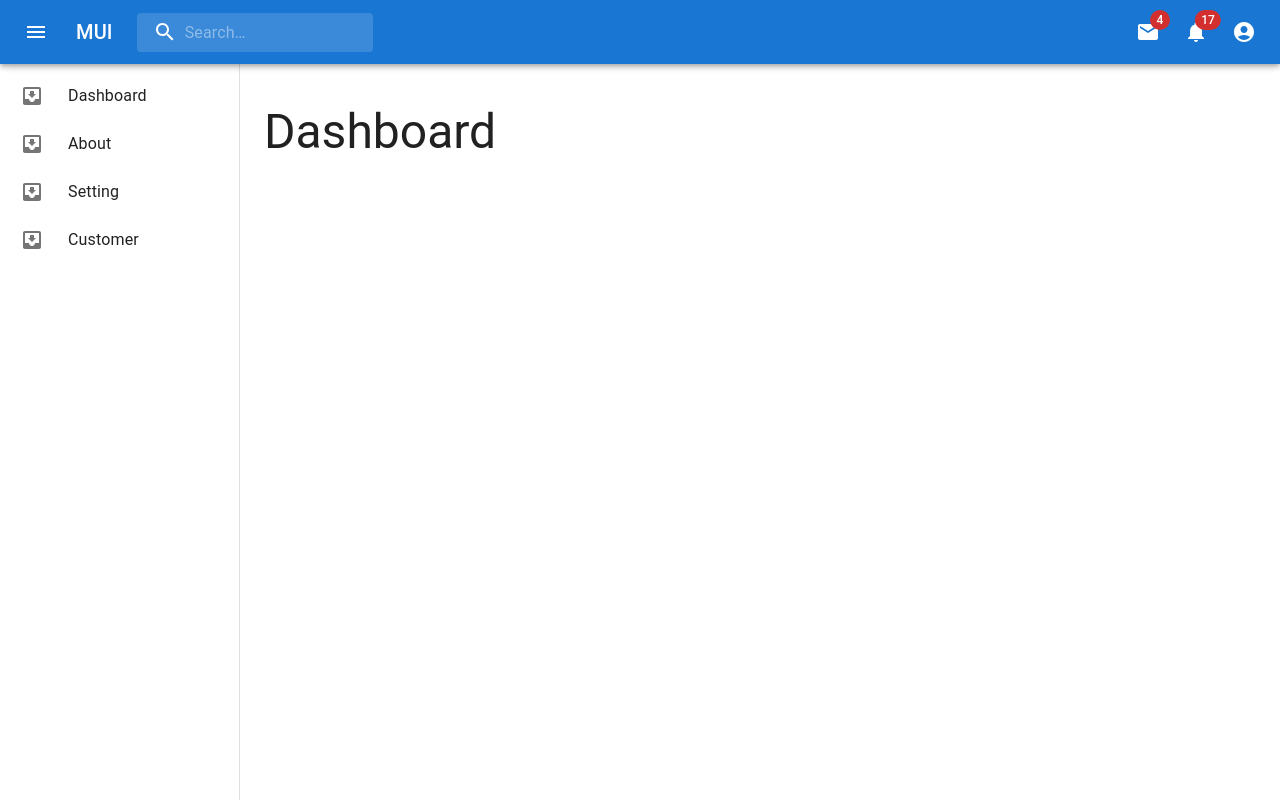
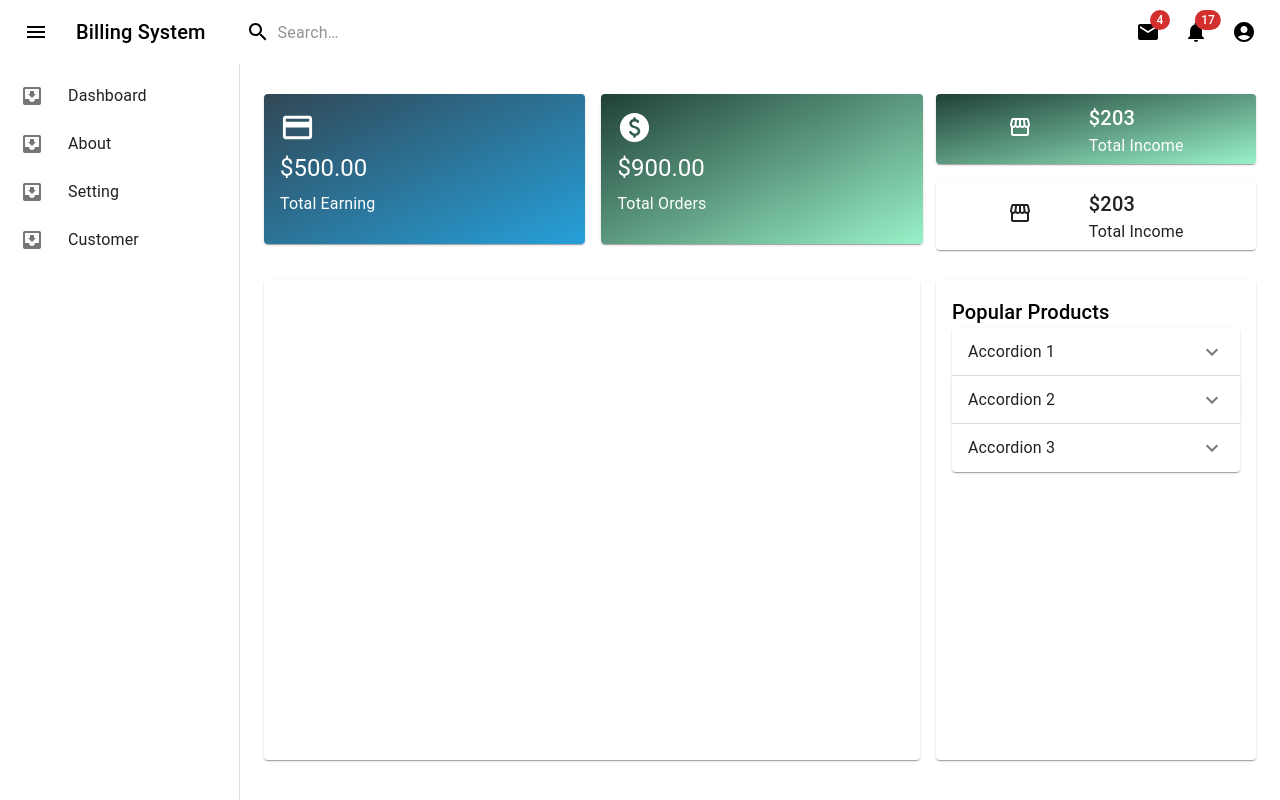
Before and after one commit to Pavithrank02/billing-system, a React (Create React App) app: page /dashboard in a window 1280 px wide. Built offline with nearby package versions, Linux system fonts and the light colour scheme.

Commit message:
accordian and content added

```diff
--- /dev/null
+++ b/src/components/Accordion.jsx
@@ -0,0 +1,58 @@
+import * as React from 'react';
+import Accordion from '@mui/material/Accordion';
+import AccordionSummary from '@mui/material/AccordionSummary';
+import AccordionDetails from '@mui/material/AccordionDetails';
+import Typography from '@mui/material/Typography';
+import ExpandMoreIcon from '@mui/icons-material/ExpandMore';
+
+export default function AccordionC() {
+  return (
+    <div>
+      <Accordion>
+        <AccordionSummary
+          expandIcon={<ExpandMoreIcon />}
+          aria-controls="panel1a-content"
+          id="panel1a-header"
+        >
+          <Typography>Accordion 1</Typography>
+        </AccordionSummary>
+        <AccordionDetails>
+          <Typography>
+            Lorem ipsum dolor sit amet, consectetur adipiscing elit. Suspendisse
+            malesuada lacus ex, sit amet blandit leo lobortis eget.
+          </Typography>
+        </AccordionDetails>
+      </Accordion>
+      <Accordion>
+        <AccordionSummary
+          expandIcon={<ExpandMoreIcon />}
+          aria-controls="panel2a-content"
+          id="panel2a-header"
+        >
+          <Typography>Accordion 2</Typography>
+        </AccordionSummary>
+        <AccordionDetails>
+          <Typography>
+            Lorem ipsum dolor sit amet, consectetur adipiscing elit. Suspendisse
+            malesuada lacus ex, sit amet blandit leo lobortis eget.
+          </Typography>
+        </AccordionDetails>
+      </Accordion>
+      <Accordion>
+        <AccordionSummary
+          expandIcon={<ExpandMoreIcon />}
+          aria-controls="panel2a-content"
+          id="panel2a-header"
+        >
+          <Typography>Accordion 3</Typography>
+        </AccordionSummary>
+        <AccordionDetails>
+          <Typography>
+            Lorem ipsum dolor sit amet, consectetur adipiscing elit. Suspendisse
+            malesuada lacus ex, sit amet blandit leo lobortis eget.
+          </Typography>
+        </AccordionDetails>
+      </Accordion>
+    </div>
+  );
+}
--- a/src/components/Header.jsx
+++ b/src/components/Header.jsx
@@ -162,8 +162,8 @@ export default function Header() {
   );
 
   return (
-    <Box sx={{ flexGrow: 1 }} marginBottom={8}>
-      <AppBar position="fixed">
+    <Box sx={{ flexGrow: 1 }}>
+      <AppBar position="fixed" elevation={0} sx={{backgroundColor: '#ffffff', color: 'black'}}>
         <Toolbar>
           <IconButton
             size="large"
@@ -181,7 +181,7 @@ export default function Header() {
             component="div"
             sx={{ display: { xs: 'none', sm: 'block' } }}
           >
-            MUI
+            Billing System
           </Typography>
           <Search>
             <SearchIconWrapper>
--- /dev/null
+++ b/src/pages/Dash.css
@@ -0,0 +1,3 @@
+.icon{
+  color: rgb(255, 255, 255);
+}
--- a/src/pages/Dashboard.jsx
+++ b/src/pages/Dashboard.jsx
@@ -1,19 +1,119 @@
 import React from 'react'
-import { Box, Grid, Typography } from '@mui/material'
+import { Box, Grid, Stack, Typography } from '@mui/material'
+import StorefrontIcon from '@mui/icons-material/Storefront';
+import PaymentIcon from '@mui/icons-material/Payment';
+import PaidRoundedIcon from '@mui/icons-material/PaidRounded';
+import CardContent from '@mui/material/CardContent';
 import SideNav from '../components/SideNav'
 import Header from '../components/Header'
+import Card from '@mui/material/Card';
+import './Dash.css'
+import AccordionC from '../components/Accordion';
+
 
 export const Dashboard = () => {
   return (
     <Grid>
       <Header />
-      <Grid display={'flex'} marginTop={10}>
+      <Box height={70} />
+      <Grid display={'flex'} >
         <SideNav />
         <Box component="main" sx={{ flexGrow: 1, p: 3 }}>
-          <Typography variant='h3'>
-            Dashboard
-          </Typography>
+          <Grid container spacing={2}>
+            <Grid item xs={8}>
+              <Stack spacing={2} direction={'row'} >
+                <Card sx={{ minWidth: 49 + '%', height: 150 }} style={{ background: 'linear-gradient(to right bottom, #314755, #26a0da)' }}>
+                  <CardContent>
+                    <PaymentIcon fontSize='large' className="icon" />
+                    <Typography gutterBottom variant="h5" component="div" color={'white'}>
+                      $500.00
+                    </Typography>
+                    <Typography gutterBottom variant="body" component="div" color={'white'} >
+                      Total Earning
+                    </Typography>
+                  </CardContent>
+
+                </Card>
+                <Card sx={{ minWidth: 49 + '%', height: 150 }} style={{ background: 'linear-gradient(to right bottom, #1f4037, #99f2c8)' }}>
+                  <CardContent>
+                    <PaidRoundedIcon fontSize='large' className="icon" />
+                    <Typography gutterBottom variant="h5" component="div" color={'white'}>
+                      $900.00
+                    </Typography>
+                    <Typography gutterBottom variant="body" component="div" color={'white'}>
+                      Total Orders
+                    </Typography>
+                  </CardContent>
+
+                </Card>
+              </Stack>
+            </Grid>
+            <Grid item xs={4}>
+              <Stack spacing={2} direction={'column'}>
+                <Card sx={{ maxWidth: 345, height: 70 }} style={{ background: 'linear-gradient(to right bottom, #1f4037, #99f2c8)' }} >
+                  <CardContent >
+                    <Grid display={'flex'} direction={'row'} justifyContent={'space-evenly'} alignItems={'center'} marginTop={-1}>
+                      <Grid >
+                        <StorefrontIcon className="icon" />
+                      </Grid>
+                      <Grid >
+                        <Typography variant='h6' color={'white'}>
+                          $203
+                        </Typography>
+                        <Typography color={'white'}>
+                          Total Income
+                        </Typography>
+                      </Grid>
+                    </Grid>
+
+
+                  </CardContent>
+
+                </Card>
+                <Card sx={{ maxWidth: 345, height: 70 }}>
+                  <CardContent>
+                    <Grid display={'flex'} direction={'row'} justifyContent={'space-evenly'} alignItems={'center'} marginTop={-1}>
+                      <Grid >
+                        <StorefrontIcon />
+                      </Grid>
+                      <Grid >
+                        <Typography variant='h6'>
+                          $203
+                        </Typography>
+                        <Typography>
+                          Total Income
+                        </Typography>
+                      </Grid>
+                    </Grid>
+                  </CardContent>
+
+                </Card>
+              </Stack>
+            </Grid>
+          </Grid>
+          <Box height={30} />
+          <Grid container spacing={2}>
+            <Grid item xs={8}>
+              <Card sx={{ height: 60 + 'vh' }}>
+                <CardContent>
+                </CardContent>
+
+              </Card>
+            </Grid>
+            <Grid item xs={4}>
+              <Card sx={{ height: 60 + 'vh' }}>
+                <CardContent>
+                  <Typography variant='h6' color={'black'}>
+                    Popular Products
+                  </Typography>
+                  <AccordionC />
+                </CardContent>
+
+              </Card>
+            </Grid>
+          </Grid>
         </Box>
+
       </Grid>
     </Grid>
   )
```
